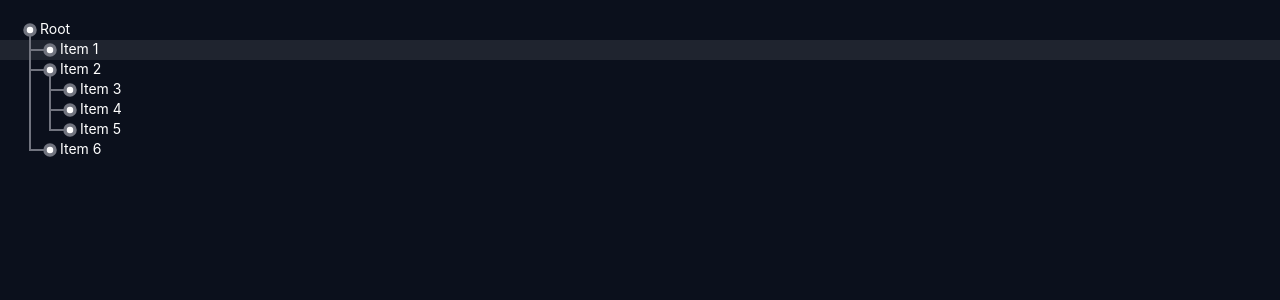
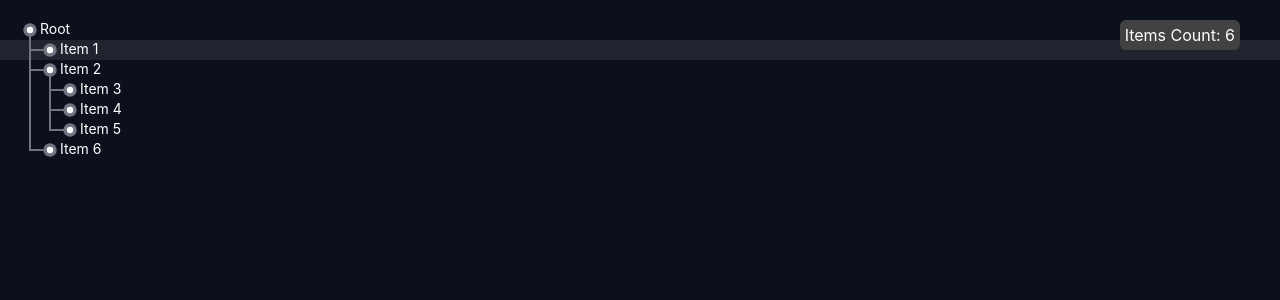
Before and after one commit to ilyaivanov/reactree, a React (Create React App) app: page / in a window 1280 px wide. Shown: the top 300 px of the page. Built offline with nearby package versions, Linux system fonts and the light colour scheme.

Commit message:
Extracting svg tree into components. Preparing for render optimization

```diff
--- a/src/App.tsx
+++ b/src/App.tsx
@@ -1,13 +1,15 @@
-import { useEffect } from "react";
+import { memo, useEffect } from "react";
 import * as tree from "./domain/itemsTree";
 import { useWindowSize } from "./infra/useWindowDimensions";
-import { Scrollbar } from "./scrollbar";
+import { Scrollbar } from "./scrollbarClass";
+import { ItemView } from "./tree/ItemView";
 import { useItems } from "./useItems";
+import { colors, spacings } from "./designSystem";
 
-const calculateContentHeightLongCalculation = (item: Item): number => {
+const openItemsCount = (item: Item): number => {
   let count = 0;
   tree.forEachVisibleChild(item, () => (count += 1));
-  return count * spacings.yStep + 2 * spacings.gap;
+  return count;
 };
 
 function App() {
@@ -26,11 +28,12 @@ function App() {
     return () => document.removeEventListener("keydown", onKeyDown);
   }, [root, path, dispatch]);
 
+  const itemsCount = openItemsCount(root);
   return (
     <div style={{ color: colors.text, backgroundColor: colors.background }}>
       <Scrollbar
         windowHeight={dimensions.height}
-        contentHeight={calculateContentHeightLongCalculation(root)}
+        contentHeight={itemsCount * spacings.yStep + 2 * spacings.gap}
       >
         {(windowOffset) => (
           <svg
@@ -38,16 +41,22 @@ function App() {
             width={dimensions.width}
             height={dimensions.height}
           >
-            {selectionBox(root, path)}
-            {itemView(root, root, [])}
+            <SelectionBox root={root} path={path} />
+            <ItemView root={root} item={root} path={[]} />
           </svg>
         )}
       </Scrollbar>
+      <div className="itemsCountLabel">Items Count: {itemsCount}</div>
     </div>
   );
 }
 
-const selectionBox = (root: Item, path: tree.Path) => {
+type SelectionBoxProps = {
+  root: Item;
+  path: tree.Path;
+};
+const SelectionBox = memo((props: SelectionBoxProps) => {
+  const { root, path } = props;
   const { gap, yStep } = spacings;
   return (
     <rect
@@ -58,74 +67,6 @@ const selectionBox = (root: Item, path: tree.Path) => {
       fill={colors.selectionColor}
     />
   );
-};
-
-const itemView = (root: Item, item: Item, path: tree.Path) => {
-  const y = !tree.isPathRoot(path)
-    ? tree.getItemOffsetFromParent(root, path) * spacings.yStep
-    : spacings.gap;
-  const x = !tree.isPathRoot(path) ? spacings.xStep : spacings.gap;
-  return (
-    <g transform={`translate(${x}, ${y})`} key={item.id}>
-      <path
-        d={svgPath(tree.isPathRoot(path), y)}
-        strokeWidth={strokeWidth}
-        stroke={colors.line}
-        fill={"none"}
-      />
-      <circle
-        r={spacings.circleRadius}
-        fill={colors.circle}
-        stroke={colors.circleBorder}
-        strokeWidth={spacings.circleBorder}
-      ></circle>
-
-      <text
-        x={spacings.circleRadius + spacings.circleToTextDistance}
-        dy="0.32em"
-        fill="currentColor"
-        fontSize={14}
-      >
-        {item.title}
-      </text>
-      <g>
-        {item.isOpen &&
-          item.children.map((item, index) =>
-            itemView(root, item, [...path, index])
-          )}
-      </g>
-    </g>
-  );
-};
-
-//this 0.5 offset creates a clear separation for 1-pixel sized lines
-//it depends upon the stroke
-const strokeWidth: number = 2;
-const strokeOffset = strokeWidth === 1 ? 0.5 : 0;
-const svgPath = (isRoot: boolean, distanceToParent: number): string =>
-  !isRoot
-    ? `M0,${strokeOffset}H-${spacings.xStep + strokeOffset}V-${
-        distanceToParent - spacings.circleRadius
-      }`
-    : "";
-
-//DESIGN SYSTEM
-const spacings = {
-  gap: 30,
-  xStep: 20,
-  yStep: 20,
-  circleRadius: 5,
-  circleBorder: 3.5,
-  circleToTextDistance: 5,
-};
-
-const colors = {
-  selectionColor: "rgb(113,116,127,0.2)",
-  background: "#0B101C",
-  text: "white",
-  circle: "white",
-  circleBorder: "#71747F",
-  line: "#71747F",
-};
+});
 
 export default App;
--- /dev/null
+++ b/src/designSystem/colors.ts
@@ -0,0 +1,8 @@
+export const colors = {
+  selectionColor: "rgb(113,116,127,0.2)",
+  background: "#0B101C",
+  text: "white",
+  circle: "white",
+  circleBorder: "#71747F",
+  line: "#71747F",
+};
--- /dev/null
+++ b/src/designSystem/index.ts
@@ -0,0 +1,2 @@
+export { spacings } from "./spacings";
+export { colors } from "./colors";
--- /dev/null
+++ b/src/designSystem/spacings.ts
@@ -0,0 +1,8 @@
+export const spacings = {
+  gap: 30,
+  xStep: 20,
+  yStep: 20,
+  circleRadius: 5,
+  circleBorder: 3.5,
+  circleToTextDistance: 5,
+};
--- a/src/index.css
+++ b/src/index.css
@@ -29,3 +29,12 @@ svg {
 .scrollThumb:hover {
   background-color: #4f4f4f;
 }
+
+.itemsCountLabel {
+  position: fixed;
+  top: 20px;
+  right: 40px;
+  background-color: #424242;
+  border-radius: 6px;
+  padding: 5px;
+}
--- /dev/null
+++ b/src/scrollbarClass.tsx
@@ -0,0 +1,83 @@
+import React from "react";
+import { clamp } from "./domain/number";
+
+type Props = {
+  contentHeight: number;
+  windowHeight: number;
+  children: (xOffset: number) => JSX.Element;
+};
+type State = {
+  thumbOffset: number;
+  mouseOffsetOnMouseDown: number | undefined;
+};
+
+//Handles mouseWheel and scroll thumb drag events
+export class Scrollbar extends React.Component<Props, State> {
+  state = {
+    thumbOffset: 0,
+    mouseOffsetOnMouseDown: undefined,
+  };
+
+  thumbHeight = () =>
+    (this.props.windowHeight * this.props.windowHeight) /
+    this.props.contentHeight;
+
+  setThumbOffset = (setter: (currentOffset: number) => number) => {
+    const maxvalue = this.props.windowHeight - this.thumbHeight();
+    this.setState((state) => ({
+      thumbOffset: clamp(setter(state.thumbOffset), 0, maxvalue),
+    }));
+  };
+
+  onThumbMouseDown = (e: React.MouseEvent<HTMLDivElement>) => {
+    this.setState({
+      mouseOffsetOnMouseDown: e.clientY - this.state.thumbOffset,
+    });
+    document.addEventListener("mousemove", this.onDocumentMouseMove);
+    document.addEventListener("mouseup", this.onDocumentMouseUp);
+  };
+
+  onDocumentMouseUp = () => {
+    document.removeEventListener("mousemove", this.onDocumentMouseMove);
+    document.removeEventListener("mouseup", this.onDocumentMouseUp);
+  };
+
+  onDocumentMouseMove = (e: MouseEvent) =>
+    this.setThumbOffset((offset) => offset + e.movementY);
+
+  componentDidMount() {
+    document.addEventListener("wheel", this.onMouseWheel);
+  }
+
+  componentWillUnmount() {
+    document.removeEventListener("wheel", this.onMouseWheel);
+  }
+
+  onMouseWheel = (e: WheelEvent) => {
+    const { contentHeight, windowHeight } = this.props;
+    if (contentHeight > windowHeight)
+      this.setThumbOffset((offset) => {
+        const delta = e.deltaY * (windowHeight / contentHeight);
+        return offset + delta;
+      });
+  };
+
+  render() {
+    const { contentHeight, windowHeight, children } = this.props;
+    const { thumbOffset } = this.state;
+
+    const windowOffset = (thumbOffset * contentHeight) / windowHeight;
+    return (
+      <div className="scrollbar">
+        {children(windowOffset)}
+        {contentHeight > windowHeight && (
+          <div
+            className="scrollThumb"
+            onMouseDown={this.onThumbMouseDown}
+            style={{ height: this.thumbHeight(), top: thumbOffset }}
+          />
+        )}
+      </div>
+    );
+  }
+}
--- /dev/null
+++ b/src/tree/ItemView.tsx
@@ -0,0 +1,62 @@
+import { colors, spacings } from "../designSystem";
+import * as tree from "../domain/itemsTree";
+
+type ItemViewProps = {
+  root: Item;
+  item: Item;
+  path: tree.Path;
+};
+export const ItemView = (props: ItemViewProps) => {
+  const { root, item, path } = props;
+  const y = !tree.isPathRoot(path)
+    ? tree.getItemOffsetFromParent(root, path) * spacings.yStep
+    : spacings.gap;
+  const x = !tree.isPathRoot(path) ? spacings.xStep : spacings.gap;
+  return (
+    <g transform={`translate(${x}, ${y})`}>
+      <path
+        d={svgPath(tree.isPathRoot(path), y)}
+        strokeWidth={strokeWidth}
+        stroke={colors.line}
+        fill={"none"}
+      />
+      <circle
+        r={spacings.circleRadius}
+        fill={colors.circle}
+        stroke={colors.circleBorder}
+        strokeWidth={spacings.circleBorder}
+      ></circle>
+
+      <text
+        x={spacings.circleRadius + spacings.circleToTextDistance}
+        dy="0.32em"
+        fill="currentColor"
+        fontSize={14}
+      >
+        {item.title}
+      </text>
+      <g>
+        {item.isOpen &&
+          item.children.map((item, index) => (
+            <ItemView
+              key={item.id}
+              root={root}
+              item={item}
+              path={[...path, index]}
+            />
+          ))}
+      </g>
+    </g>
+  );
+};
+
+//this 0.5 offset creates a clear separation for 1-pixel sized lines
+//it depends upon the stroke
+const strokeWidth: number = 2;
+const strokeOffset = strokeWidth === 1 ? 0.5 : 0;
+const svgPath = (isRoot: boolean, distanceToParent: number): string =>
+  !isRoot
+    ? `M0,${strokeOffset}H-${spacings.xStep + strokeOffset}V-${
+        distanceToParent - spacings.circleRadius
+      }`
+    : "";
```
